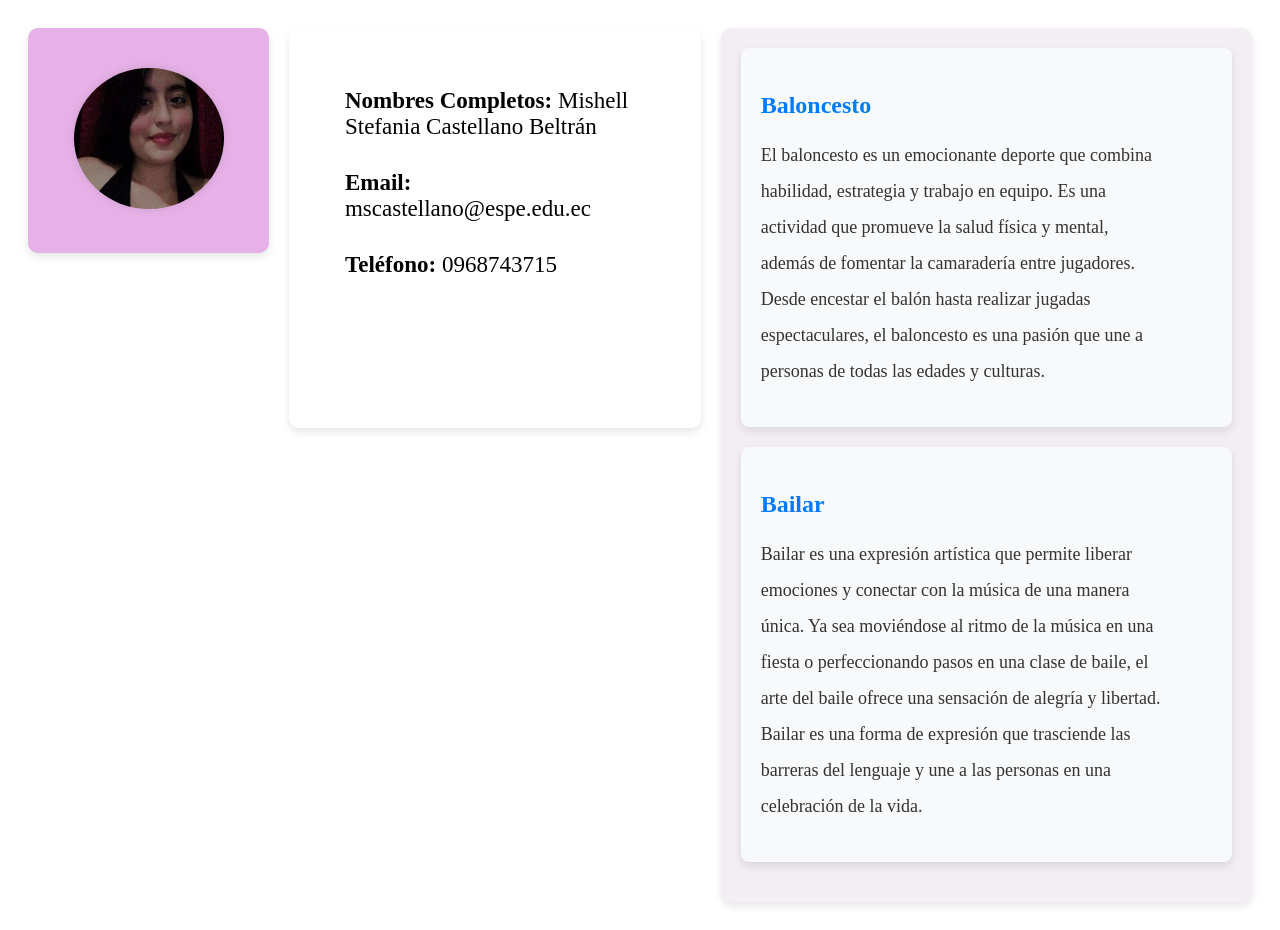
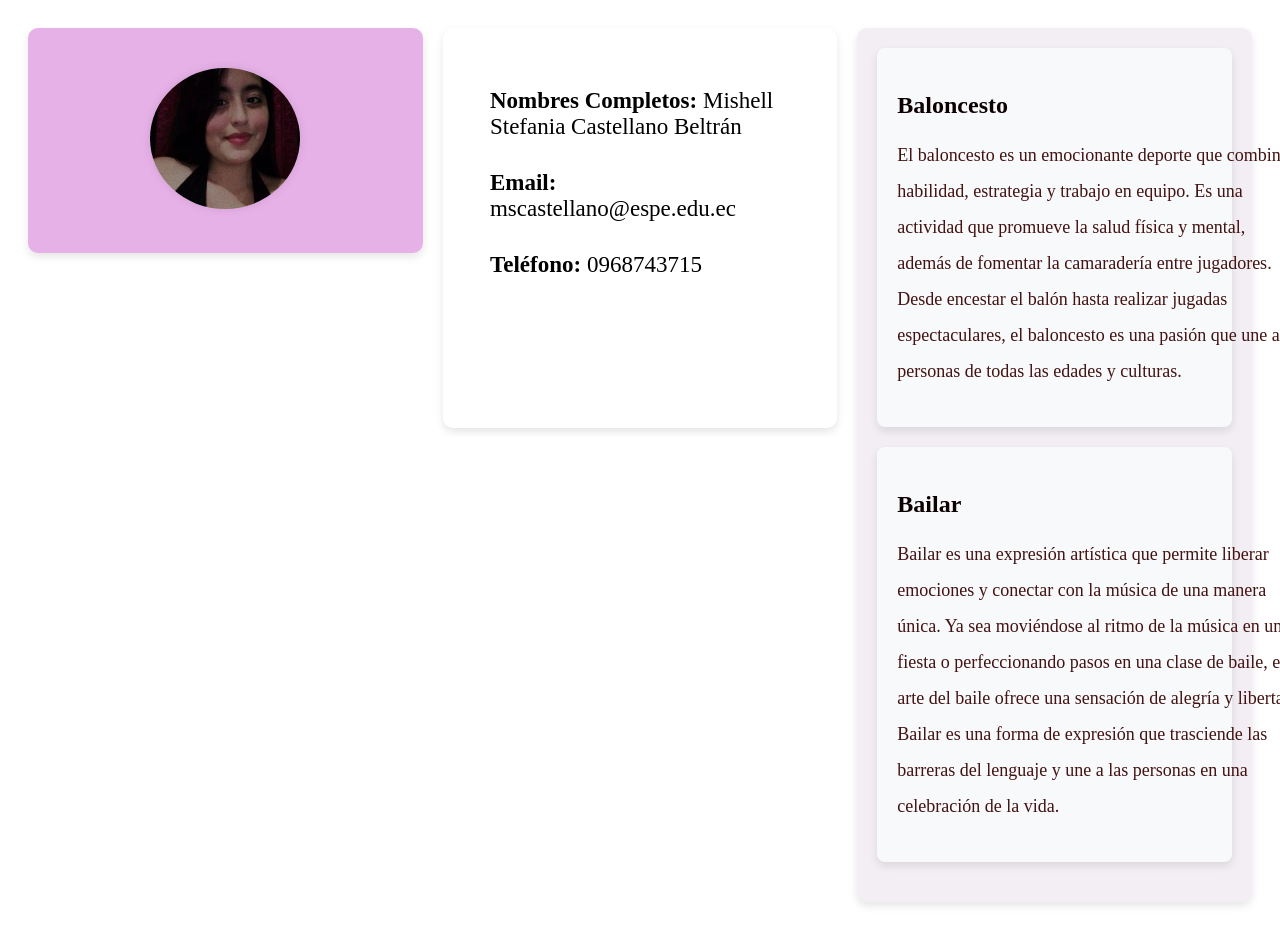
Before and after one commit to mscastellano/MiPortafolio, an Angular app in the folder mi-portafolio/: page /mifoto in a window 1280 px wide. Built offline with nearby package versions, Linux system fonts and the light colour scheme.

Commit message:
responsive.

```diff
--- a/mi-portafolio/src/app/portafolio/pasatiempo/pasatiempo/pasatiempo.component.css
+++ b/mi-portafolio/src/app/portafolio/pasatiempo/pasatiempo/pasatiempo.component.css
@@ -1,29 +1,27 @@
-
 .pasatiempo {
   margin-bottom: 20px;
   padding: 20px;
   border-radius: 8px;
   background-color: #f8f9fa;
   box-shadow: 0 4px 8px rgba(0, 0, 0, 0.1);
+
 }
-
 .pasatiempo-titulo {
   font-size: 24px;
   font-weight: bold;
-    color: #007bff;
+  color: #0c0000;
   margin-bottom: 10px;
 }
-
 .pasatiempo-texto {
   font-size: 18px;
   line-height: 2;
-    color: #333;
+  color: #431313;
   width: 49%;
-    max-width: 200px;
+  max-width: 600px;
   min-width: 400px;
 }
-
 .pasatiempo-resaltado {
   font-weight: bold;
-    color: #007bff;
+  color: #000000;
+
 }
--- a/mi-portafolio/src/app/portafolio/portafolio.component.css
+++ b/mi-portafolio/src/app/portafolio/portafolio.component.css
@@ -2,6 +2,7 @@
 .grid-container {
     display: grid;
     grid-template-columns: auto auto auto;
+    grid-template-columns: repeat(auto-fit, minmax(220px, 1fr));
     gap: 20px;
     padding: 20px;
   }
```
Lines whose indentation alone changed are shown as unchanged.
